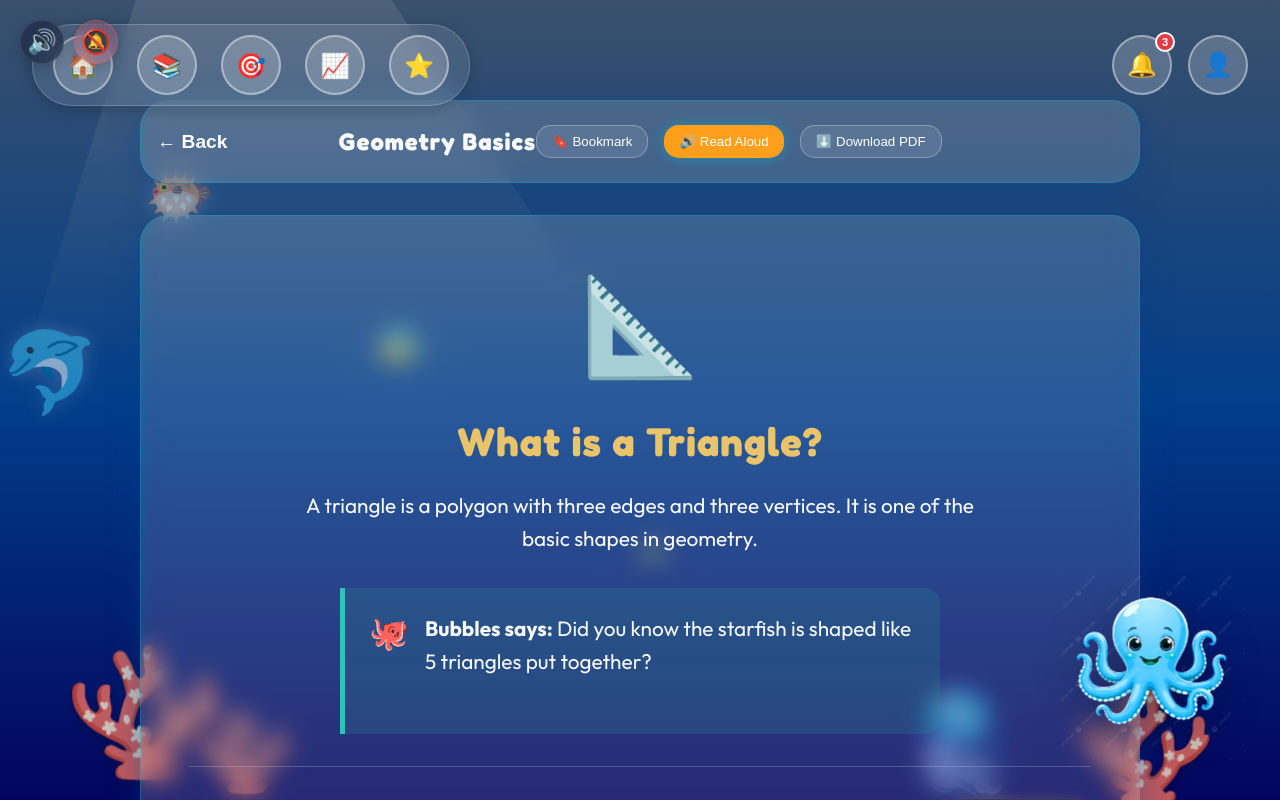
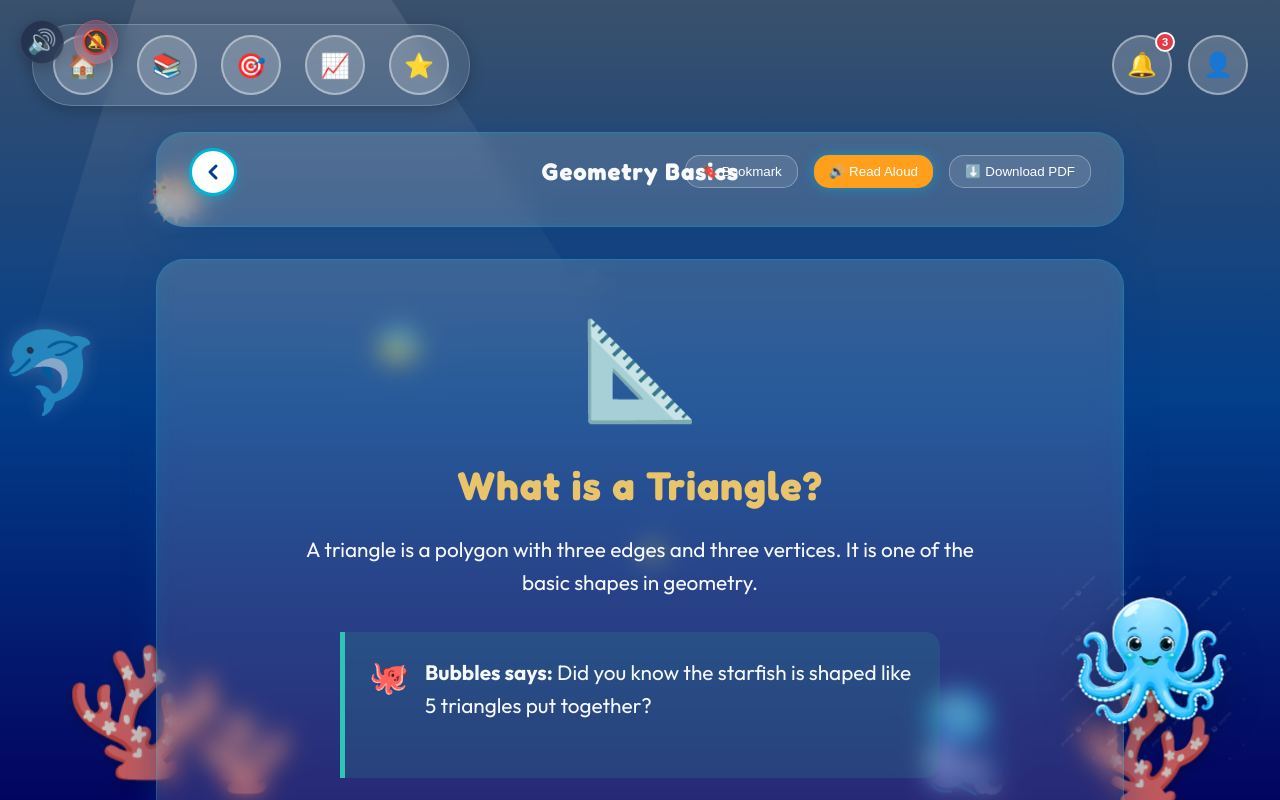
Before and after one commit to AiProjects2006/EDUGENAI_SCRUM_67_Student_UI_Implementation, a React (Vite) app: page /notes in a window 1280 px wide. Built offline with nearby package versions, Linux system fonts and the light colour scheme.

Commit message:
Update back  button UI

```diff
--- a/src/features/primary/activity-generator/ActivityGenerator.jsx
+++ b/src/features/primary/activity-generator/ActivityGenerator.jsx
@@ -124,8 +124,15 @@ const ActivityGenerator = () => {
     return (
         <div className="generator-page">
             <PlayButton onClick={() => navigate('/activity-map')} />
-            <div className="generator-card glass-panel">
-                <h2>✨ AI Activity Generator</h2>
+            <div className="generator-card glass-panel" style={{ padding: '2rem', textAlign: 'center' }}>
+                <div className="header-content" style={{ marginBottom: '2rem' }}>
+                    {step === 1 && (
+                        <button className="back-btn" onClick={() => navigate(-1)} aria-label="Go Back">
+                            <svg className="back-icon" viewBox="0 0 24 24"><path d="M15 18l-6-6 6-6"/></svg>
+                        </button>
+                    )}
+                    <h2 style={{ margin: 0 }}>✨ AI Activity Generator</h2>
+                </div>
 
                 {!isGenerating && (
                     <div className="progress-bar">
--- a/src/features/primary/activity-map/ActivityMap.jsx
+++ b/src/features/primary/activity-map/ActivityMap.jsx
@@ -52,9 +52,14 @@ const ActivityMap = () => {
 
     return (
         <div className="activity-map-page">
-            <div className="map-header ocean-card">
-                <h2>Coral Islands Path 🪸</h2>
-                <p>Complete activities to unlock the Treasure Cave!</p>
+            <div className="map-header ocean-card" style={{ padding: '1.5rem', textAlign: 'center', marginBottom: '2rem' }}>
+                <div className="header-content">
+                    <button className="back-btn" onClick={() => navigate('/generate-activity')} aria-label="Go Back">
+                        <svg className="back-icon" viewBox="0 0 24 24"><path d="M15 18l-6-6 6-6"/></svg>
+                    </button>
+                    <h2 style={{ margin: 0 }}>Coral Islands Path 🪸</h2>
+                </div>
+                <p style={{ marginTop: '0.5rem' }}>Complete activities to unlock the Treasure Cave!</p>
             </div>
 
             <div className="map-path-container">
--- a/src/features/primary/modules/Modules.css
+++ b/src/features/primary/modules/Modules.css
@@ -10,30 +10,7 @@
   text-align: center;
 }
 
-.header-content {
-  display: flex;
-  align-items: center;
-  justify-content: center;
-  position: relative;
-  margin-bottom: 1rem;
-}
 
-.back-btn {
-  position: absolute;
-  left: 0;
-  background: rgba(255, 255, 255, 0.2);
-  border: none;
-  color: white;
-  padding: 8px 16px;
-  border-radius: 20px;
-  cursor: pointer;
-  font-weight: bold;
-  transition: background 0.3s ease;
-}
-
-.back-btn:hover {
-  background: rgba(255, 255, 255, 0.4);
-}
 
 .progress-text {
   color: var(--golden-yellow);
--- a/src/features/primary/modules/Modules.jsx
+++ b/src/features/primary/modules/Modules.jsx
@@ -22,7 +22,9 @@ const Modules = () => {
     <div className="modules-page">
       <div className="modules-header glass-panel">
         <div className="header-content">
-          <button className="back-btn" onClick={() => navigate('/courses')}>← Back</button>
+          <button className="back-btn" onClick={() => navigate('/courses')} aria-label="Go Back">
+            <svg className="back-icon" viewBox="0 0 24 24"><path d="M15 18l-6-6 6-6"/></svg>
+          </button>
           <h2>📐 {courseTitle}</h2>
         </div>
         <p className="progress-text">⭐ Progress: {completedCount}/{totalCount} Modules Completed</p>
--- a/src/features/primary/notes/Notes.css
+++ b/src/features/primary/notes/Notes.css
@@ -1,42 +1,13 @@
 .notes-page {
   max-width: 1000px;
   margin: 0 auto;
+  padding: 2rem 1rem;
+
 }
 
 .notes-header {
-  /*display: flex;*/
-  /*align-items: center;*/
-  /*justify-content: space-between;*/
-  /*padding: 1rem 2rem;*/
-  /*margin-bottom: 2rem;*/
   padding: 1.5rem 2rem;
   margin-bottom: 2rem;
-  text-align: center;
-  display: flex;
-  align-items: center;
-  justify-content: center;
-  position: relative;
-  /*margin-bottom: 1rem;*/
-}
-
-.back-btn {
-  background: none;
-  border: none;
-  color: white;
-  font-size: 1.2rem;
-  font-weight: bold;
-  cursor: pointer;
-
-  /*position: absolute;*/
-  /*left: 0;*/
-  /*background: rgba(255, 255, 255, 0.2);*/
-  /*border: none;*/
-  /*color: white;*/
-  /*padding: 8px 16px;*/
-  /*border-radius: 20px;*/
-  /*cursor: pointer;*/
-  /*font-weight: bold;*/
-  /*transition: background 0.3s ease;*/
 }
 
 .notes-actions {
--- a/src/features/primary/notes/Notes.jsx
+++ b/src/features/primary/notes/Notes.jsx
@@ -60,9 +60,12 @@ const Notes = () => {
   return (
     <div className="notes-page">
       <div className="notes-header glass-panel">
-        <button className="back-btn" onClick={() => navigate('/modules')}>← Back</button>
+        <div className="header-content">
+          <button className="back-btn" onClick={() => navigate('/modules')} aria-label="Go Back">
+            <svg className="back-icon" viewBox="0 0 24 24"><path d="M15 18l-6-6 6-6"/></svg>
+          </button>
           <h2>Geometry Basics</h2>
-        <div className="notes-actions">
+          <div className="notes-actions" style={{ position: 'absolute', right: 0 }}>
             <button className={`action-btn ${isBookmarked ? 'active' : ''}`} onClick={handleBookmark} style={isBookmarked ? {background: 'rgba(42, 157, 143, 0.4)'} : {}}>
               {isBookmarked ? '🔖 Bookmarked!' : '🔖 Bookmark'}
             </button>
@@ -70,6 +73,7 @@ const Notes = () => {
               {isReading ? '🔊 Reading...' : '🔊 Read Aloud'}
             </button>
             <button className="action-btn" onClick={handleDownload}>⬇️ Download PDF</button>
+          </div>
         </div>
       </div>
 
--- a/src/index.css
+++ b/src/index.css
@@ -222,3 +222,48 @@ a {
   opacity: 1;
   animation: sparkle 1.5s infinite;
 }
+
+/* Global Header Content Layout */
+.header-content {
+  display: flex;
+  align-items: center;
+  justify-content: center;
+  position: relative;
+  width: 100%;
+  margin-bottom: 1rem;
+}
+
+.back-btn {
+  position: absolute;
+  left: 0;
+  width: 48px;
+  height: 48px;
+  border-radius: 50%;
+  background: var(--white);
+  color: var(--ocean-blue-dark);
+  border: 3px solid var(--aqua);
+  box-shadow: 0 4px 12px rgba(0, 180, 216, 0.4);
+  display: flex;
+  align-items: center;
+  justify-content: center;
+  cursor: pointer;
+  transition: all 0.3s cubic-bezier(0.175, 0.885, 0.32, 1.275);
+  z-index: 10;
+}
+
+.back-btn:hover {
+  transform: scale(1.15) translateY(-2px);
+  background: var(--aqua);
+  color: var(--white);
+  box-shadow: 0 6px 16px rgba(0, 180, 216, 0.6);
+}
+
+.back-icon {
+  width: 24px;
+  height: 24px;
+  stroke: currentColor;
+  stroke-width: 3;
+  stroke-linecap: round;
+  stroke-linejoin: round;
+  fill: none;
+}
```
Lines whose indentation alone changed are shown as unchanged.
